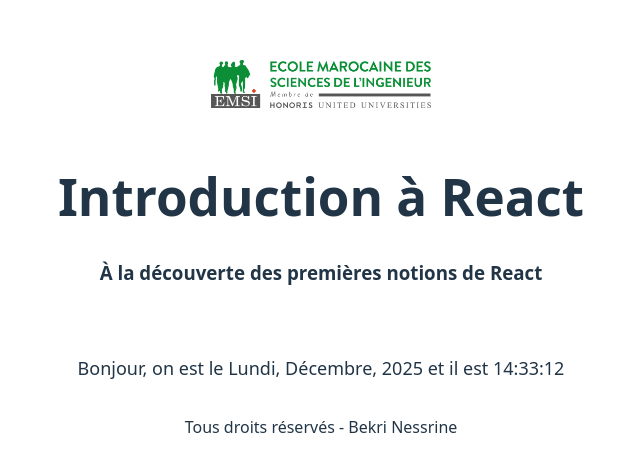
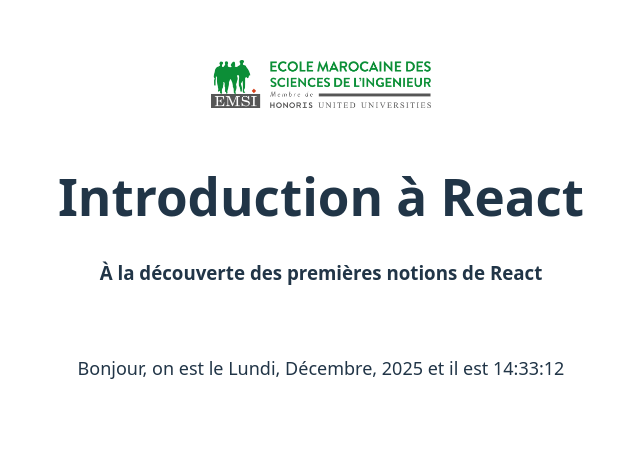
Before and after one commit to MBDS-CASA/react101-Nessrine004, a React (Vite) app: page / in a window 1280 px wide. Shown: the part 153-624 px from the top of the page, without its empty margins (319-959 px from the left). Built offline with nearby package versions, Linux system fonts and the light colour scheme.

Commit message:
TD02 : Afficher l'année dans le Footer

```diff
--- a/src/components/Footer.jsx
+++ b/src/components/Footer.jsx
@@ -1,13 +1,16 @@
 function Footer() {
+  const annee = new Date().getFullYear();
+
   return (
     <footer
       style={{
         textAlign: "center",
         padding: "15px 0",
         marginTop: "auto",
+        color: "#ffffffaa",
       }}
     >
-      Tous droits réservés - Bekri Nessrine
+      © {annee} - Bekri Nessrine, Tous droits réservés.
     </footer>
   );
 }
```
